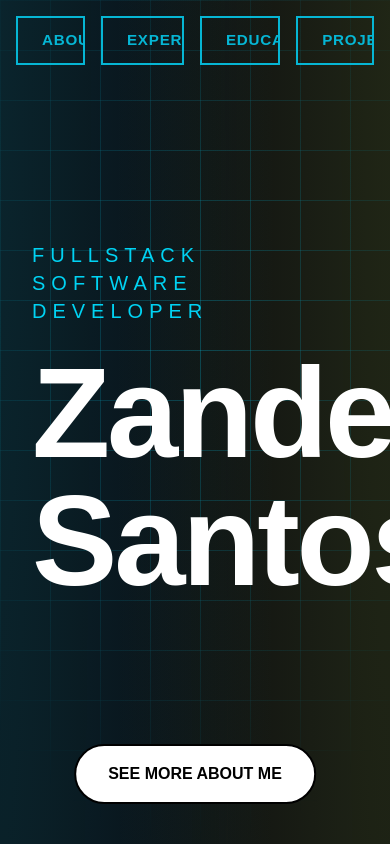
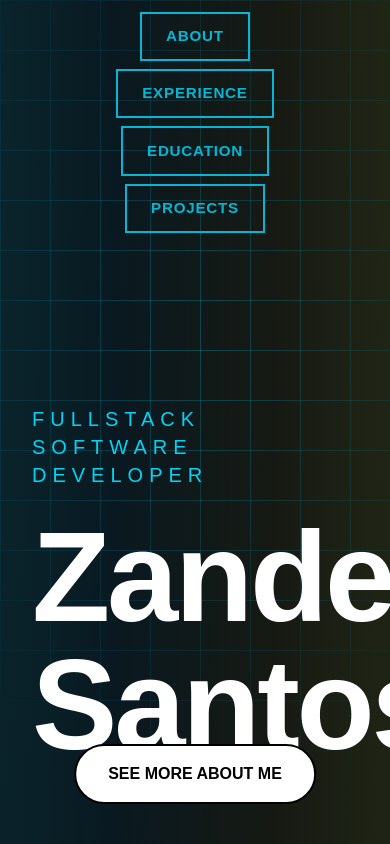
Before and after one commit to zandersantos/zander-santos-portfolio, a Next.js app in the folder zander-santos-portfolio/: page / in a window 390 px wide. Shown: the top 844 px of the page. Built offline with nearby package versions, Linux system fonts and the light colour scheme.

Commit message:
Updated the Header buttons to fit better on smaller screens

```diff
--- a/zander-santos-portfolio/components/Header.tsx
+++ b/zander-santos-portfolio/components/Header.tsx
@@ -1,6 +1,6 @@
 const Header = () => {
   return (
-    <nav className="flex justify-end gap-4 p-4">
+    <nav className="flex flex-col sm:flex-row sm:justify-end items-center gap-2 sm:gap-4 p-3 sm:p-4">
       <a href="#about" className="btn-primary">About</a>
       <a href="#experience" className="btn-primary">Experience</a>
       <a href="#education" className="btn-primary">Education</a>
```
